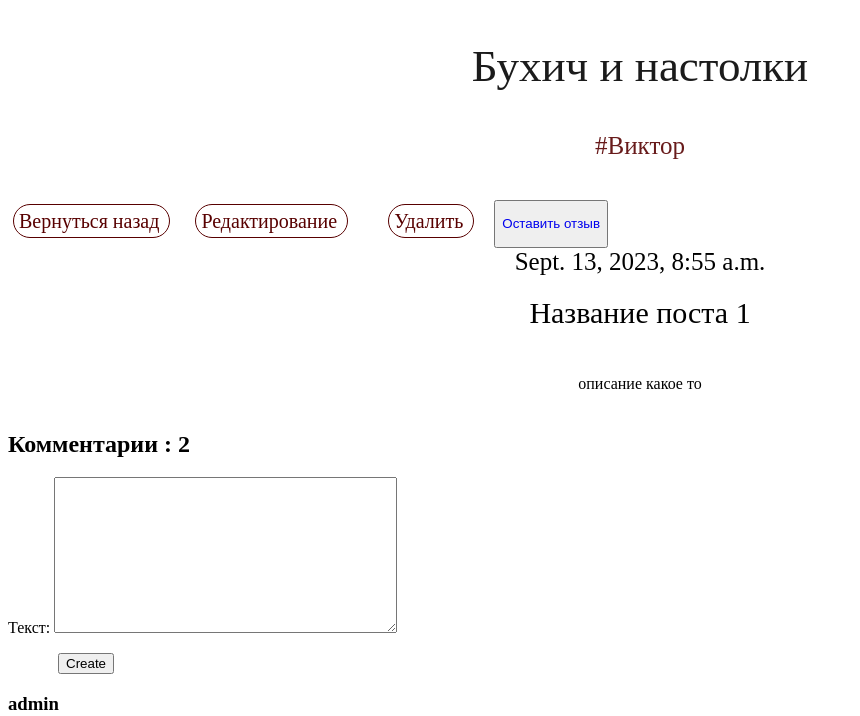
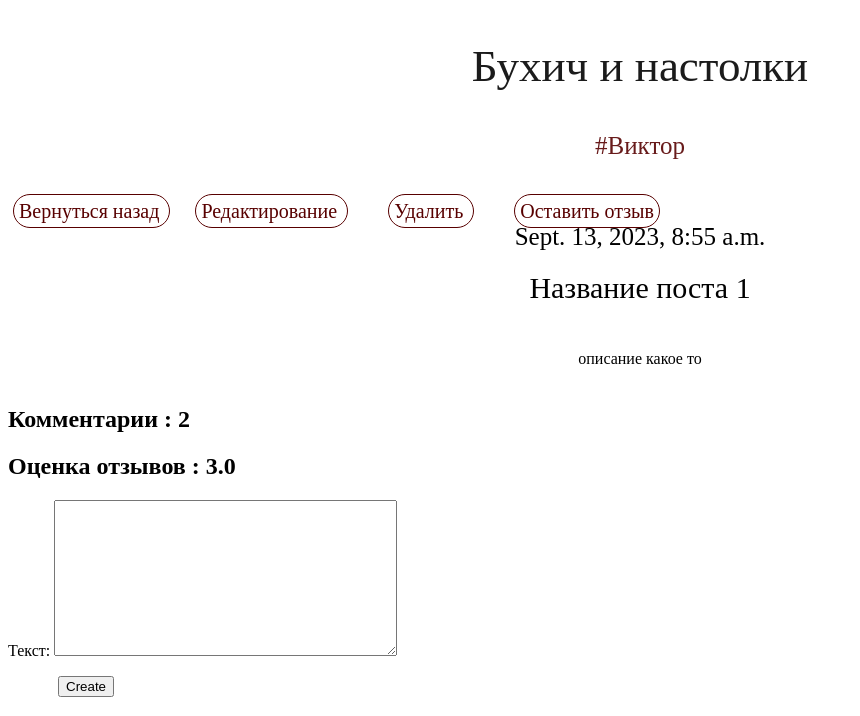
Before and after one commit to ViktorErema/ProectBlog, a Django app: page /post/detail/13 in a window 1280 px wide. Shown: the top 716 px of the page, without its empty margins (0-860 px from the left). Run offline with Django 4.2, Linux system fonts and the light colour scheme; data comes from the database, SQL or seed files in the repository; both versions use the stored data as it was after the commit.

Commit message:
добавка рейтинга и отзывов

```diff
--- a/blog/models.py
+++ b/blog/models.py
@@ -36,6 +36,7 @@ class Feedback(models.Model):
     author = models.ForeignKey("auth.User", on_delete=models.CASCADE, verbose_name='Автор')
     text = models.TextField(verbose_name='Текст отзыва')
     date = models.DateTimeField(auto_now_add=True)
+    raiting = models.FloatField(verbose_name='Рейтинг', default=3)
 
     def __str__(self):
         return f'{self.text}'
--- a/blog/templates/blog/feedback.html
+++ b/blog/templates/blog/feedback.html
@@ -9,6 +9,7 @@
   {% for i in fb %}
      {{ i.author }}<br>
      {{ i.text }}<br>
+     {{ i.raiting }}<br>
      {{ i.date }}<br>
     {% endfor %}
 
--- a/blog/templates/blog/post_detail.html
+++ b/blog/templates/blog/post_detail.html
@@ -40,13 +40,11 @@
         <a style="font-size: 20px; margin: 20px; margin-right: 20px; color: #580000; border: 1px solid; border-radius: 35px; padding: 5px "
            href="{% url 'post_delete' post_pk=post.pk %}"> Удалить
         </a>
-    <button>
-        <a  href="{% url 'feedback' post_pk=post.pk %}">
-            <p>
-                Оставить отзыв
-            </p>
+
+        <a  style="font-size: 20px; margin: 20px; margin-right: 20px; color: #580000; border: 1px solid; border-radius: 35px; padding: 5px "
+                href="{% url 'feedback' post_pk=post.pk %}"> Оставить отзыв
         </a>
-    </button>
+
     </div>
 
     <div style="">
@@ -62,11 +60,12 @@
 
         </div>
     </div>
-    </div>
+
         <br style="margin-top: 25px; text-align: left" >
         <h2>Комментарии : {{ kol_comments }} </h2>
+        <h2> Оценка отзывов : {{ raiting }} </h2>
 
-    </form>
+
     <form action="" method="POST">{% csrf_token %}
 
     {{ comment_form.as_p }}
@@ -80,8 +79,8 @@
            <h3> {{ i.author }}<br></h3>
             {{ i.publish_date }}<br>
             {{ i }}<br>
-           {% if user.id == i.author.id %}
-           {% endif %}
+            {% if user.id == i.author.id %}
+            {% endif %}
 
 
         {% endfor %}
--- a/blog/templates/blog/post_list.html
+++ b/blog/templates/blog/post_list.html
@@ -35,6 +35,7 @@
     <section class="view-post container__block-padding">
         <a href="{% url 'post_list' %}" class="button button__publish">Опубликованные</a>
         <a href="{% url 'post_status' %}" class="button button__publish">Не опубликованные</a>
+        <a href="{% url 'post_raiting' %}" class="button button__publish">По рейтингу</a>
     </section>
     <section class="categories container__block-padding">
         <!--Вывод на главную страницу список всех категорий и делая из них сыллку на каждую категорию отдельно-->
--- a/blog/urls.py
+++ b/blog/urls.py
@@ -1,5 +1,5 @@
 from django.urls import path
-from blog.views import post_list, post_detail, post_new, post_edit, post_delete, post_status, published_post, categories, feedback
+from blog.views import post_list, post_detail, post_new, post_edit, post_delete, post_status, published_post, categories, feedback, post_raiting
 from django.conf.urls.static import static
 from django.conf import settings
 
@@ -8,6 +8,7 @@ urlpatterns = [
     path('', post_list, name='post_list'),
     path('post/post_status/', post_status, name='post_status'),
     path('post/category/<int:category_pk>', categories, name='categories'),
+    path('post/post_raiting/', post_raiting, name='post_raiting'),
     path('post/detail/<int:post_pk>', post_detail, name='post_detail'),
     path('post/edit/<int:post_pk>', post_edit, name='post_edit'),
     path('post/published/<int:post_pk>', published_post, name='published_post'),
--- a/blog/views.py
+++ b/blog/views.py
@@ -4,6 +4,22 @@ from django.shortcuts import render, redirect, get_object_or_404
 from django.http import HttpResponse, JsonResponse
 from blog.models import Post, Comments, Category, Feedback
 from blog.forms import PostForm, CommentForm
+from django.db.models import Avg
+
+def raiting(post_pk):
+    '''
+    рейтинг отзыва на посты
+    '''
+    fb = Feedback.objects.filter(post=post_pk)
+    count = sum([i.raiting for i in fb]) / fb.count()  # Делит общию оценку рейтинга на общее количество
+    return round(count, 1) #Ограничение на количество отзывов
+
+
+def post_raiting(request):
+    '''
+    Фильтрация постов по рейтингу на главной странице
+    '''
+
 
 def post_list(request):
     posts = Post.objects.all().filter(status_published_post=True)
@@ -43,6 +59,7 @@ def post_detail(request, post_pk):
     post = Post.objects.get(pk=post_pk)
     comments = Comments.objects.filter(post=post_pk)
     kol_comments = comments.count()
+    raiting_count = raiting(post_pk)
     if request.method == 'POST':
         comment_form = CommentForm(request.POST)
         if comment_form.is_valid():
@@ -56,10 +73,11 @@ def post_detail(request, post_pk):
         comment_form = CommentForm()
 
     return render(request, 'blog/post_detail.html', {
-                                                    'post': post,
-                                                     'comments': comments,
-                                                     'kol_comments': kol_comments,
-                                                     'comment_form': comment_form
+                                                     'post'         : post,
+                                                     'comments'     : comments,
+                                                     'kol_comments' : kol_comments,
+                                                     'comment_form' : comment_form,
+                                                     'raiting': raiting_count
                                                                         })
 
 def post_new(request):
@@ -98,11 +116,16 @@ def post_delete(request, post_pk):
 
 
 def feedback(request, post_pk):
-
+    '''
+    Функция для вызова отзывов
+    '''
     post = Post.objects.get(pk=post_pk)
     fb = Feedback.objects.filter(post=post_pk)
+
+
     context = {
+        "fb": fb,
         "post": post,
-        "fd": fb,
+
     }
     return render(request, 'blog/feedback.html', context)
```
Also changed, not shown: db.sqlite3.
